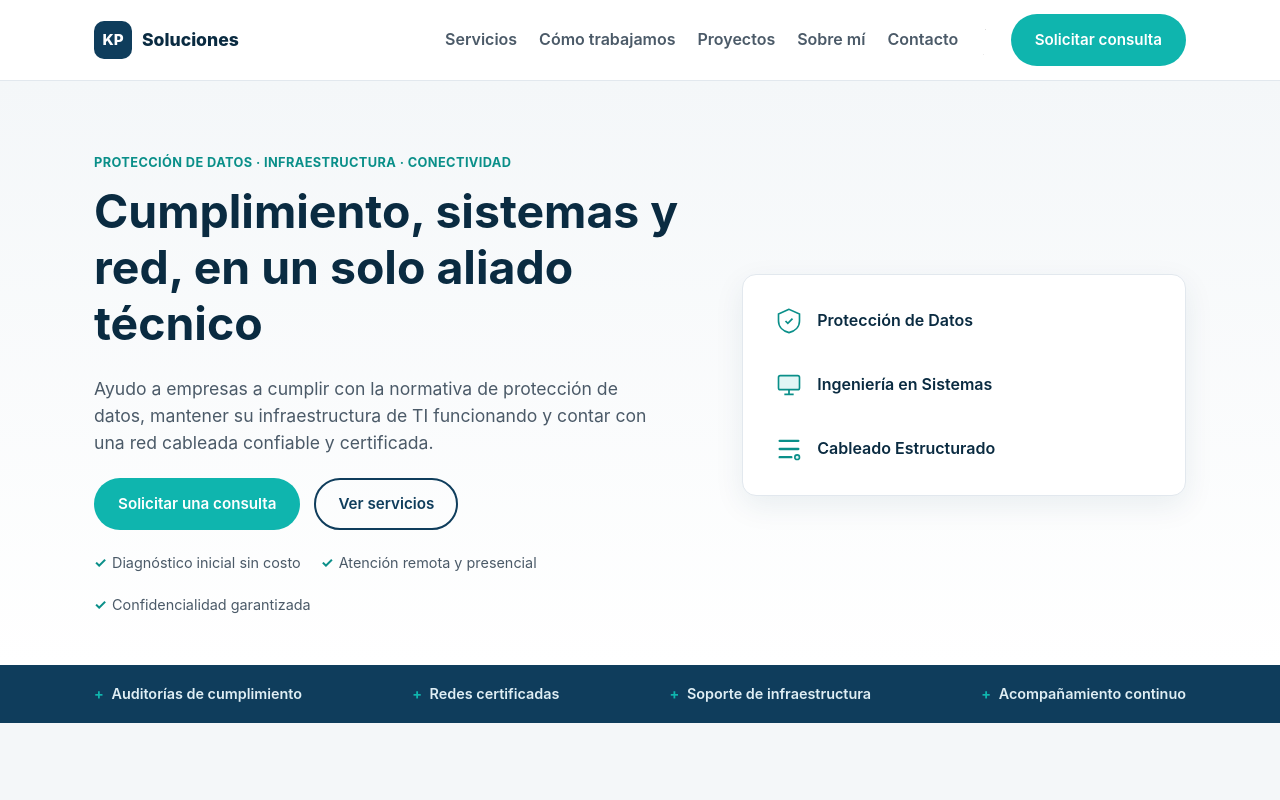
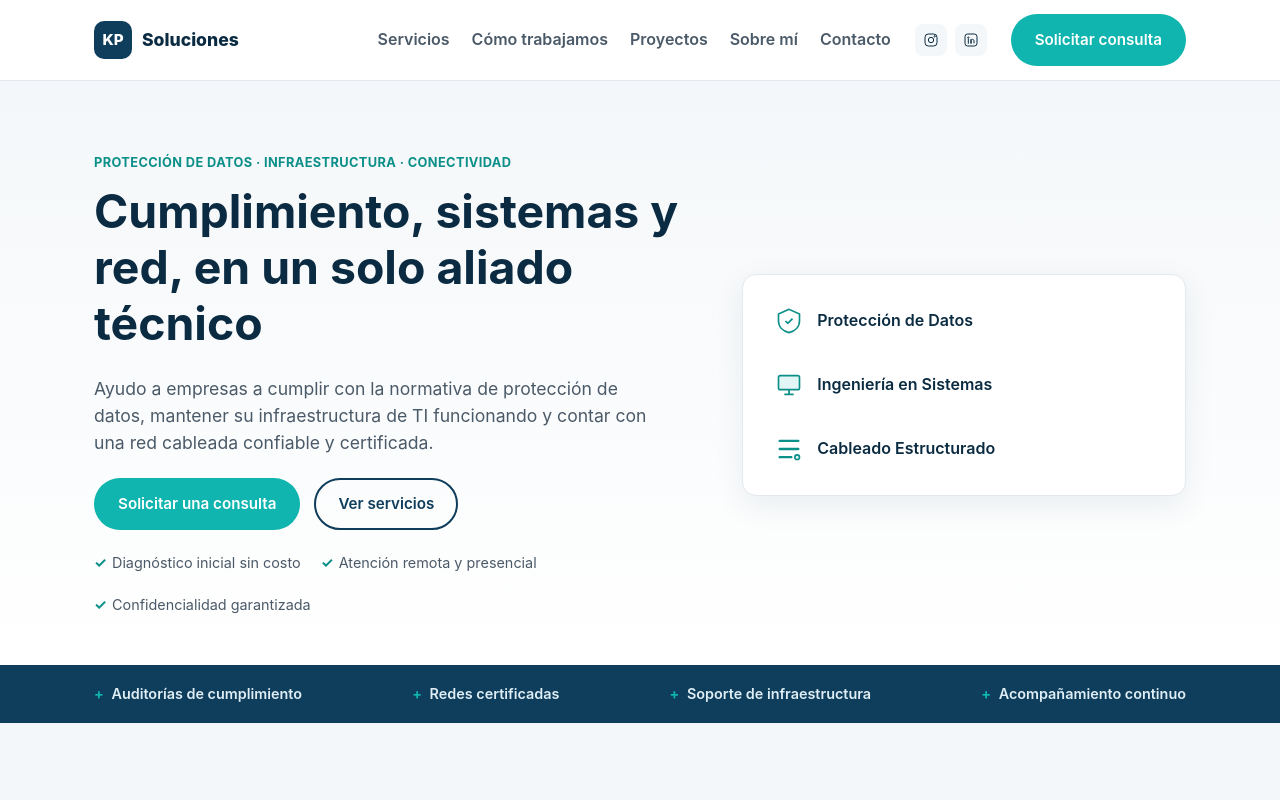
Before and after one commit to klever747/LandingPageKP, a plain HTML site: page public/index.html in a window 1280 px wide. Shown: the top 800 px of the page. Drawn offline with Linux system fonts and the light colour scheme.

Commit message:
Agrega íconos de redes sociales también en el header

```diff
--- a/public/css/style.css
+++ b/public/css/style.css
@@ -69,6 +69,15 @@ p{ margin: 0 0 1em; color: var(--ink-soft); }
 
 .nav-toggle{ display:none; background:none; border:0; cursor:pointer; padding:6px; }
 .nav-toggle span{ display:block; width:24px; height:2px; background: var(--navy-dark); margin:5px 0; transition: .2s; }
+
+.header-social{ display:flex; gap:8px; }
+.header-social a{
+  width:32px; height:32px; border-radius:8px; background: var(--bg-soft);
+  display:flex; align-items:center; justify-content:center; transition: background .15s ease;
+}
+.header-social a:hover{ background: var(--teal); }
+.header-social svg{ width:16px; height:16px; stroke: var(--navy-dark); fill:none; stroke-width:1.5; }
+.header-social a:hover svg{ stroke:#fff; }
 
 /* Hero */
 .hero{ padding: 72px 0 48px; background: linear-gradient(180deg, var(--bg-soft), #fff); }
@@ -198,7 +207,7 @@ section{ padding: 84px 0; }
 }
 
 @media (max-width: 720px){
-  .nav, .nav-cta{ display:none; }
+  .nav, .nav-cta, .header-social{ display:none; }
   .nav-toggle{ display:block; }
   .site-header.open .nav{
     display:flex; flex-direction:column; gap:0; position:absolute; top:100%; left:0; right:0;
```
